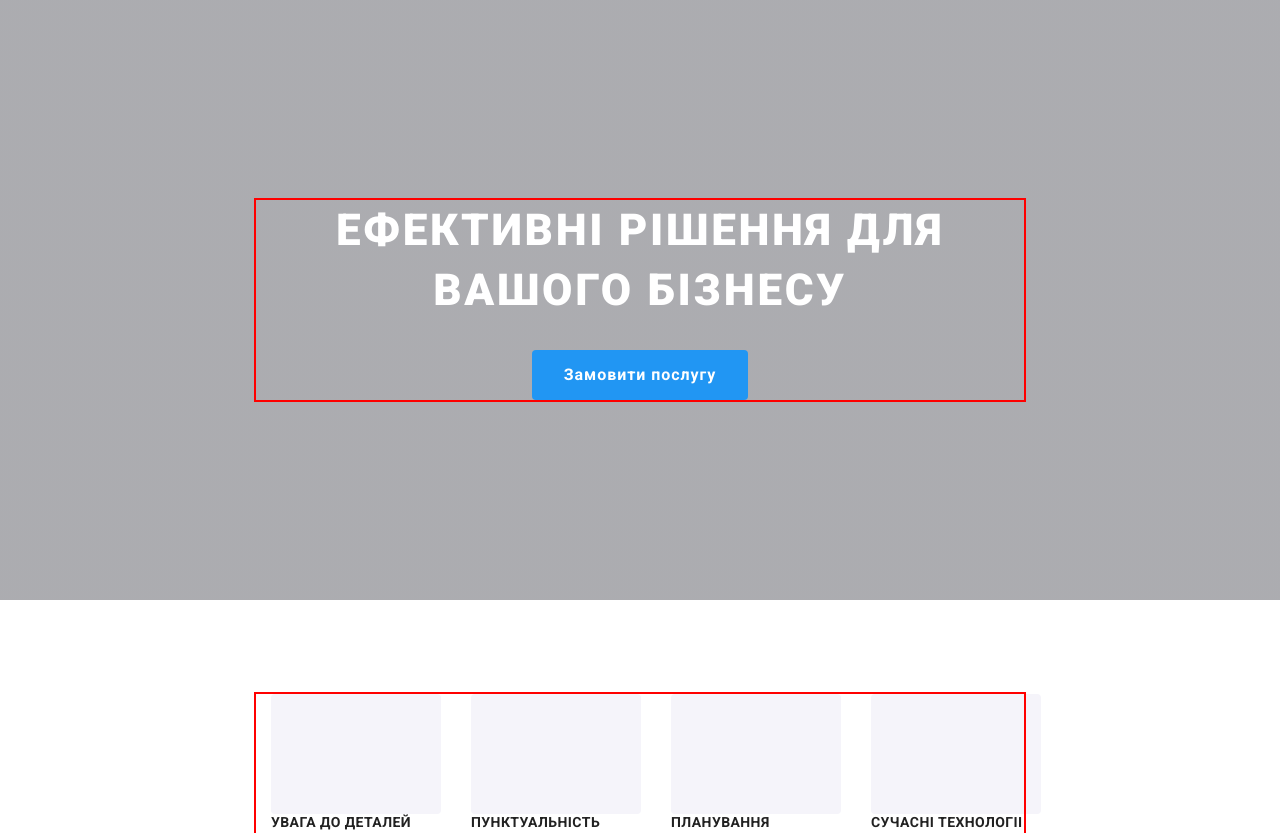
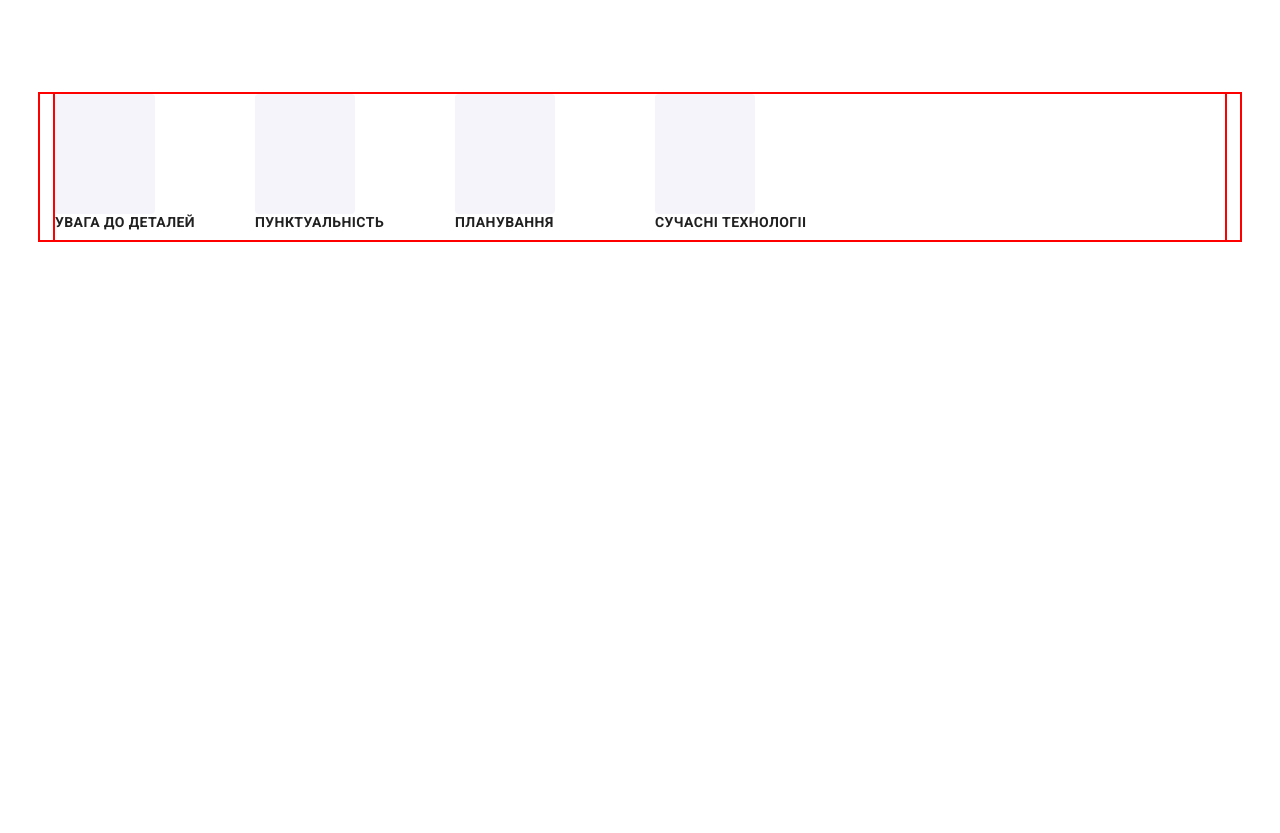
Before and after one commit to denispetrenk/goit-markup-hw-08, a plain HTML site: page index.html in a window 1280 px wide. Shown: the top 833 px of the page. After the commit the page ends 800 px from the top, so only its background shows below. Drawn offline with nearby package versions, Linux system fonts and the light colour scheme.

Commit message:
features wrap

```diff
--- a/index.html
+++ b/index.html
@@ -63,13 +63,13 @@
 
     <main>
 
-        <section class="hero">
+        <!-- <section class="hero">
           <div class="container">
             <h1 class="hero__title">Ефективні рішення для вашого бізнесу</h1>
             <button class="button-serv" data-modal-open type="button">Замовити послугу</button>
 
             <!-- modal window -->
-
+<!--
 <div class="backdrop is-hidden" data-modal>
   <div class="modal">
       <button type="submit" class="modal-cross " data-modal-close href="">
@@ -122,7 +122,7 @@
             </div>
         </div>
       </section>
-
+  -->
       <section class="section">
         <div class="container">
           <h2 class="visually-hidden">
@@ -201,7 +201,7 @@
       </section>
 
 <!-- Why we -->
-
+<!--
       <section class="section ">
         <div class="container">
           <h2 class="section__title">Чим ми займаємося</h2>
@@ -243,7 +243,7 @@
             </li>
           </ul>
         </div>
-      </section>
+      </section> -->
 
                             <!-- OUR TEAM -->
 
--- a/sass/components/_container.scss
+++ b/sass/components/_container.scss
@@ -1,13 +1,22 @@
 .container {
-  max-width: 480px;
   padding-left: 15px;
   padding-right: 15px;
   margin-left: auto;
   margin-right: auto;
   outline: 2px solid red;
 
+  @media screen and (min-width: 468px) {
+    max-width: 468px;
+    outline: 2px solid red;
+  }
+
   @media screen and (min-width: 768px) {
     max-width: 768px;
     outline: 2px solid red;
   }
+
+  @media screen and (min-width: 1200px) {
+    max-width: 1200px;
+    outline: 2px solid red;
+  }
 }
--- a/sass/components/_features.scss
+++ b/sass/components/_features.scss
@@ -1,12 +1,23 @@
 .features {
   display: flex;
   gap: 30px;
-  // flex-wrap: wrap;
+  flex-direction: column;
 
-  @media screen and (max-width: 480px) {
-    flex-direction: column;
-    max-width: 480px;
+  @media screen and (min-width: 468px) {
+    max-width: 468px;
+    outline: 2px solid red;
+  }
+
+  @media screen and (min-width: 768px) {
+    flex-wrap: wrap;
+    flex-basis: calc((100% - 20px) / 2);
     outline: 2px solid green;
+  }
+
+  @media screen and (min-width: 1200px) {
+    max-width: 1200px;
+    outline: 2px solid red;
+    flex-direction: row;
   }
 }
 
@@ -18,13 +29,22 @@
 
 .features__item {
   padding: 25px 100px;
-  width: 100%;
+  width: calc((100% - 20px) / 2);
   height: 120px;
   background: $second-background-color;
   border-radius: 4px;
   margin-bottom: 30px;
-  @media screen and (max-width: 480px) {
-    max-width: 450px;
+
+  @media screen and (min-width: 468px) {
+    max-width: 354px;
+  }
+
+  @media screen and (min-width: 768px) {
+    flex-basis: calc((100% - 20px) / 2);
+  }
+
+  @media screen and (min-width: 1200px) {
+    max-width: 1200px;
   }
 }
 
```
Also changed, not shown: css/main.css, css/main.min.css, 2 other files.
